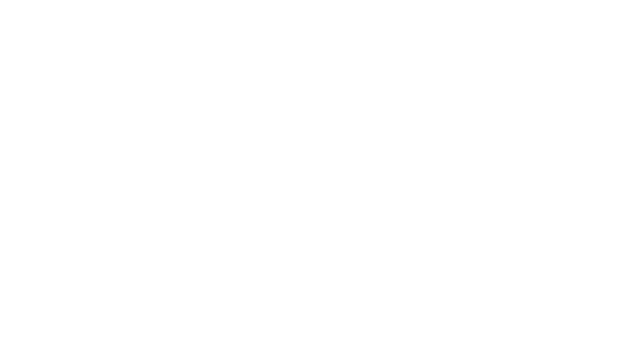
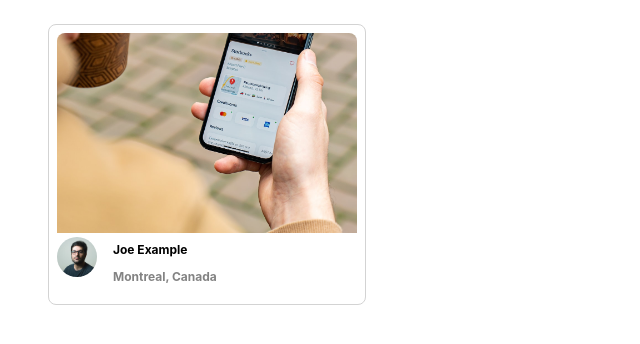
Before and after one commit to migauth/photolabs, a React (Create React App) app in the folder frontend/: page / in a window 1280 px wide. Shown: the top 344 px of the page, without its empty margins (0-640 px from the left). Built offline with nearby package versions, Linux system fonts and the light colour scheme; the HTML template or start-up script is replaced by a standard one.

Commit message:
add styling to PhotoListItem

```diff
--- a/frontend/src/components/PhotoListItem.jsx
+++ b/frontend/src/components/PhotoListItem.jsx
@@ -2,18 +2,26 @@
 
 import "../styles/PhotoListItem.scss";
 
-
-
 const PhotoListItem = (props) => {
   /* Insert React */
   return (
-  <div>
-    <img src={props.imageSource} alt="" />
-    <img src={props.profile} alt="" />
-    <h1>{props.city}</h1>
-    <h2>{props.username}</h2>
-  </div>
-  )
+    <div className="photo-list__item">
+      <img className="photo-list__image" src={props.photo.imageSource} alt="" />
+      <div className="photo-list__user-details">
+        <img
+          className="photo-list__user-profile"
+          src={props.photo.profile}
+          alt=""
+        />
+        <div>
+        <p className="photo-list__user-info">{props.photo.username}</p>
+        <p className="photo-list__user-info photo-list__user-location">
+          {props.photo.location.city}, {props.photo.location.country}
+        </p>
+        </div>
+      </div>
+    </div>
+  );
 };
 
 export default PhotoListItem;
```
